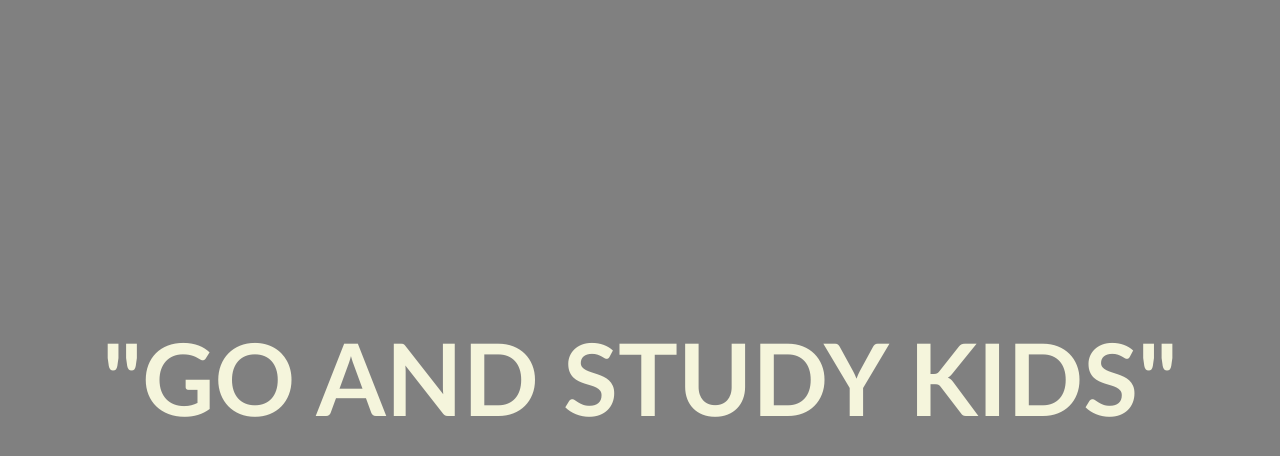
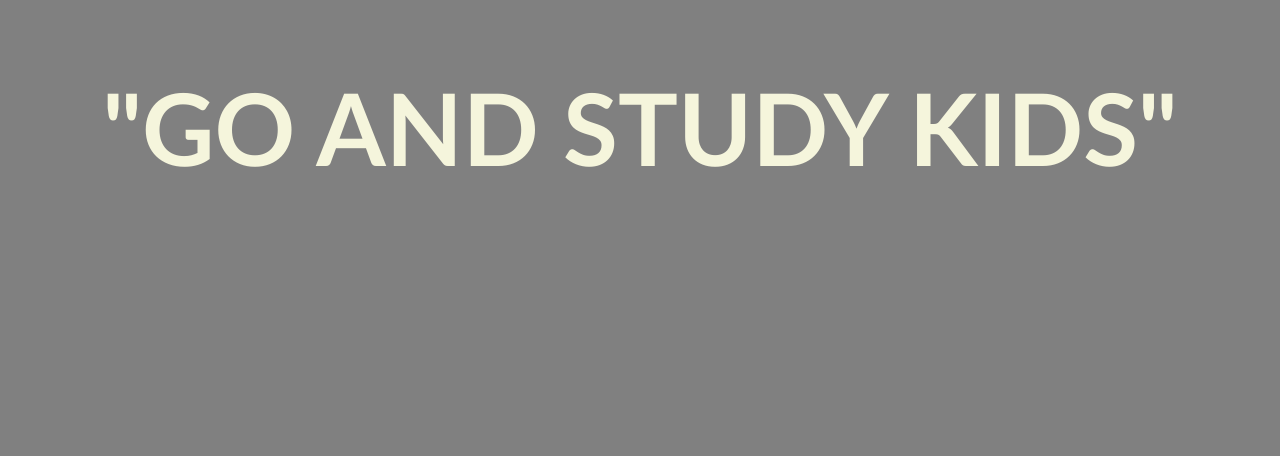
Before and after one commit to abypious/letq, a plain HTML site: page index.html in a window 1280 px wide. Drawn offline with Linux system fonts and the light colour scheme.

Commit message:
Add files via upload

```diff
--- a/index.html
+++ b/index.html
@@ -14,7 +14,6 @@ body {
   }
 
   h1{
-    padding-top: 250px;
     font-size: 100px;
     font-weight: bolder;
     font-family: 'Gill Sans', 'Gill Sans MT', Calibri, 'Trebuchet MS', sans-serif;
```
